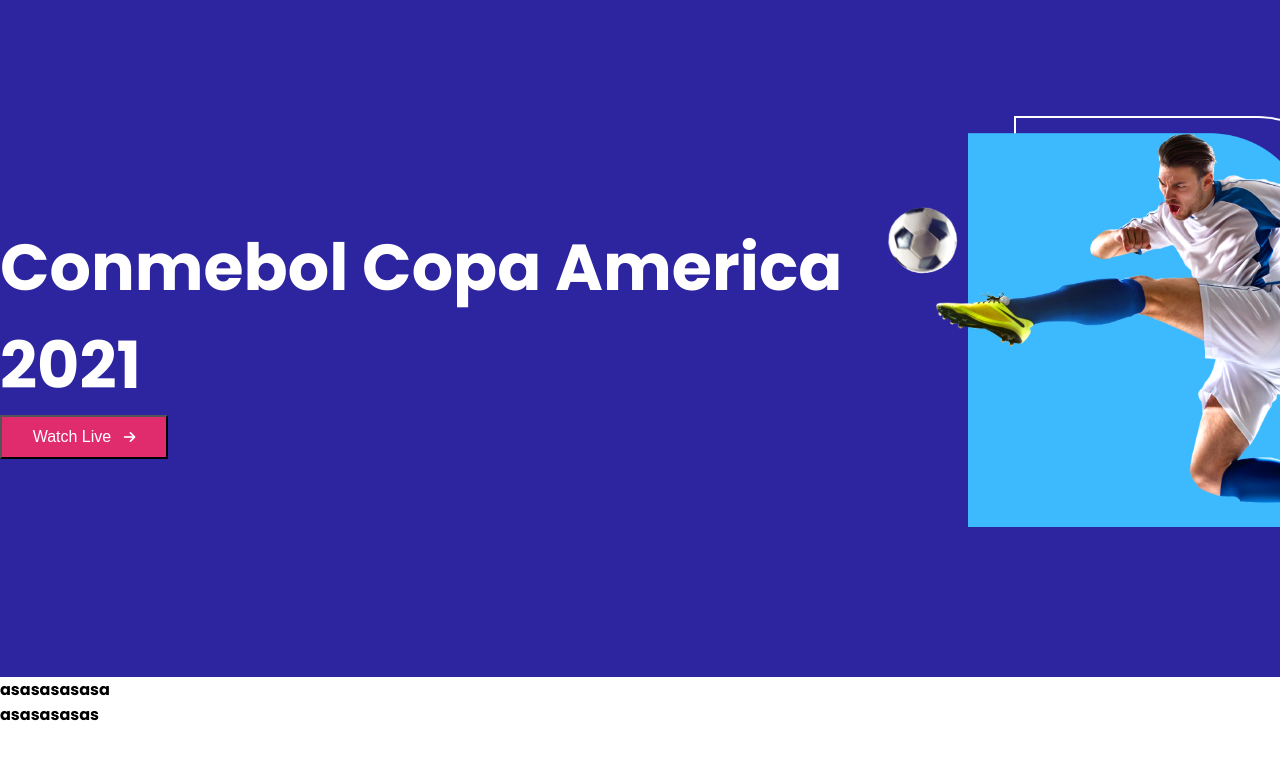
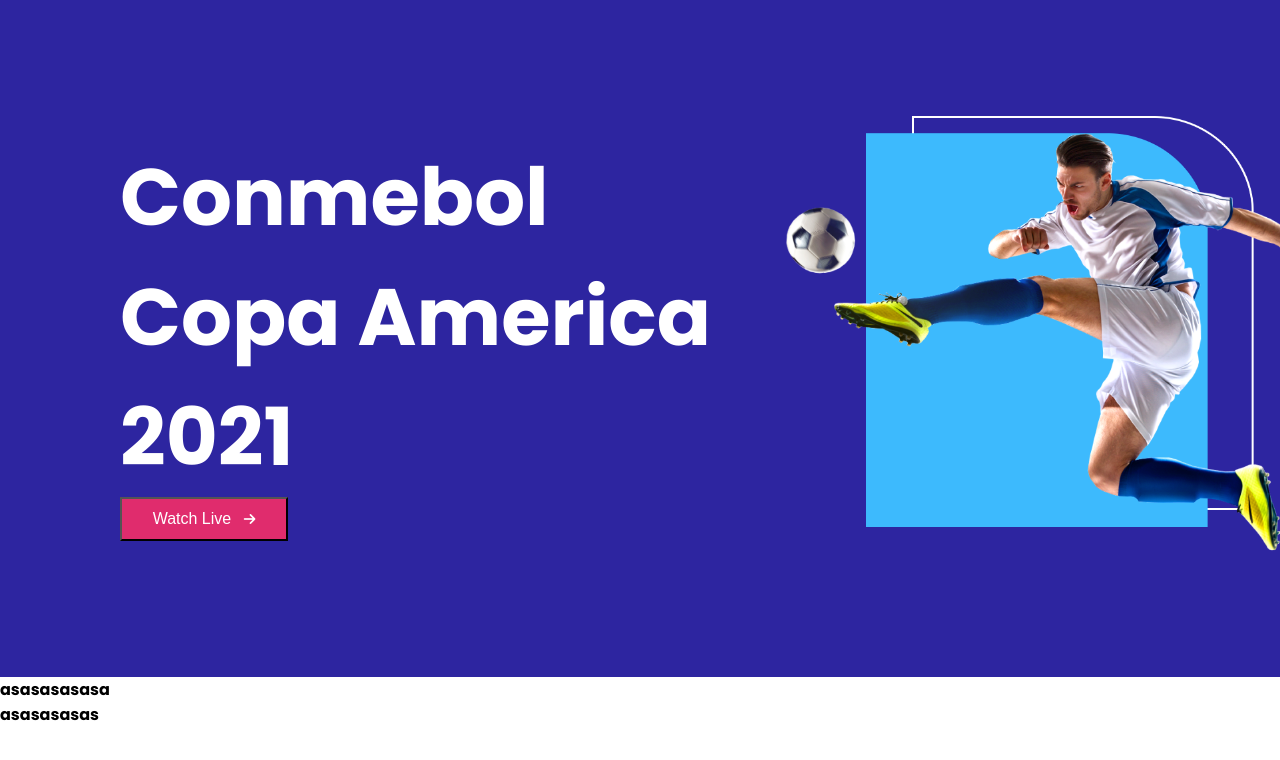
Before and after one commit to nagibfiroz19/responsive-football, a plain HTML site: page index.html in a window 1280 px wide. Shown: the top 760 px of the page. Drawn offline with Linux system fonts and the light colour scheme.

Commit message:
header added

```diff
--- a/style.css
+++ b/style.css
@@ -7,19 +7,19 @@
 body{
     font-family: 'Poppins', sans-serif;
 }
-header .container{
+.container{
     display: flex;
-
-}
-.container{
     width:1440px;
     height:677px;
     background-color:#2D25A0;
     align-items: center;
 }
+.banner-title{
+    margin-left: 120px;
+}
 .title-design {
     color: #FFFFFF;
-    font-size: 65px;
+    font-size: 80px;
     font-weight: 700;
 }
 button{
@@ -37,6 +37,10 @@ button a{
 span{
     color: #FFFFFF;
 }
+.banner-img{
+    margin-right: 102px;
+
+}
 .banner-img img{
     width: 556px;
     height: 438px;
```
